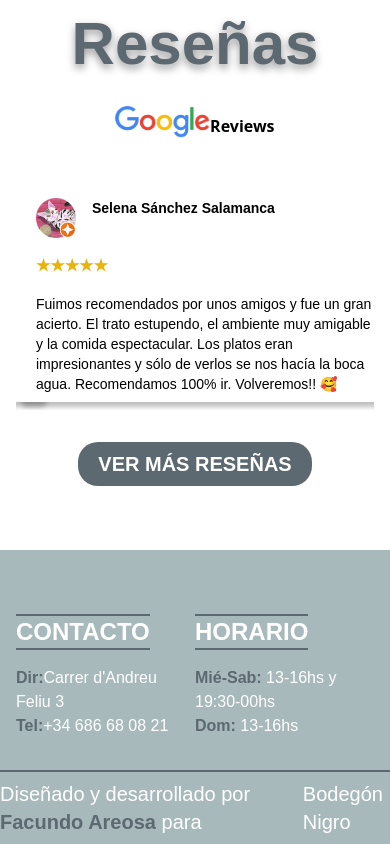
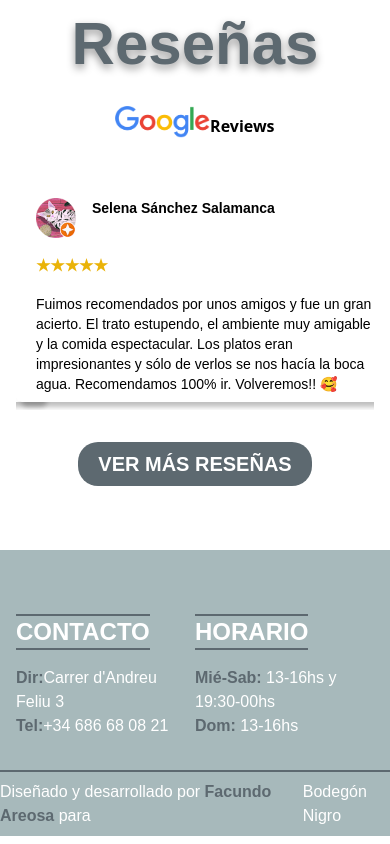
Before and after one commit to facuareosa/nigro_web, a React (Vite) app: page / in a window 390 px wide. Shown: the part 2661-3505 px from the top of the page. Built offline with nearby package versions, Linux system fonts and the light colour scheme; a web font is replaced by a local one.

Commit message:
cambio tamaño fuente footer para movil

```diff
--- a/src/sections/Footer.jsx
+++ b/src/sections/Footer.jsx
@@ -27,7 +27,7 @@ function Footer() {
                 </div>
             </div>
         </div>
-        <div className='border-t-2 border-solid border-custom-gray flex justify-center gap-1 py-2 text-xl text-white'>
+        <div className='border-t-2 border-solid border-custom-gray flex justify-center gap-1 py-2 md:text-xl text-white'>
             <a href="https://linkedin.com/in/facuareosa" target='_blank' className=''> Diseñado y desarrollado por <span className='text-custom-gray font-bold'>Facundo Areosa </span>para </a>
             <h1>Bodegón Nigro</h1>
         </div>
```
